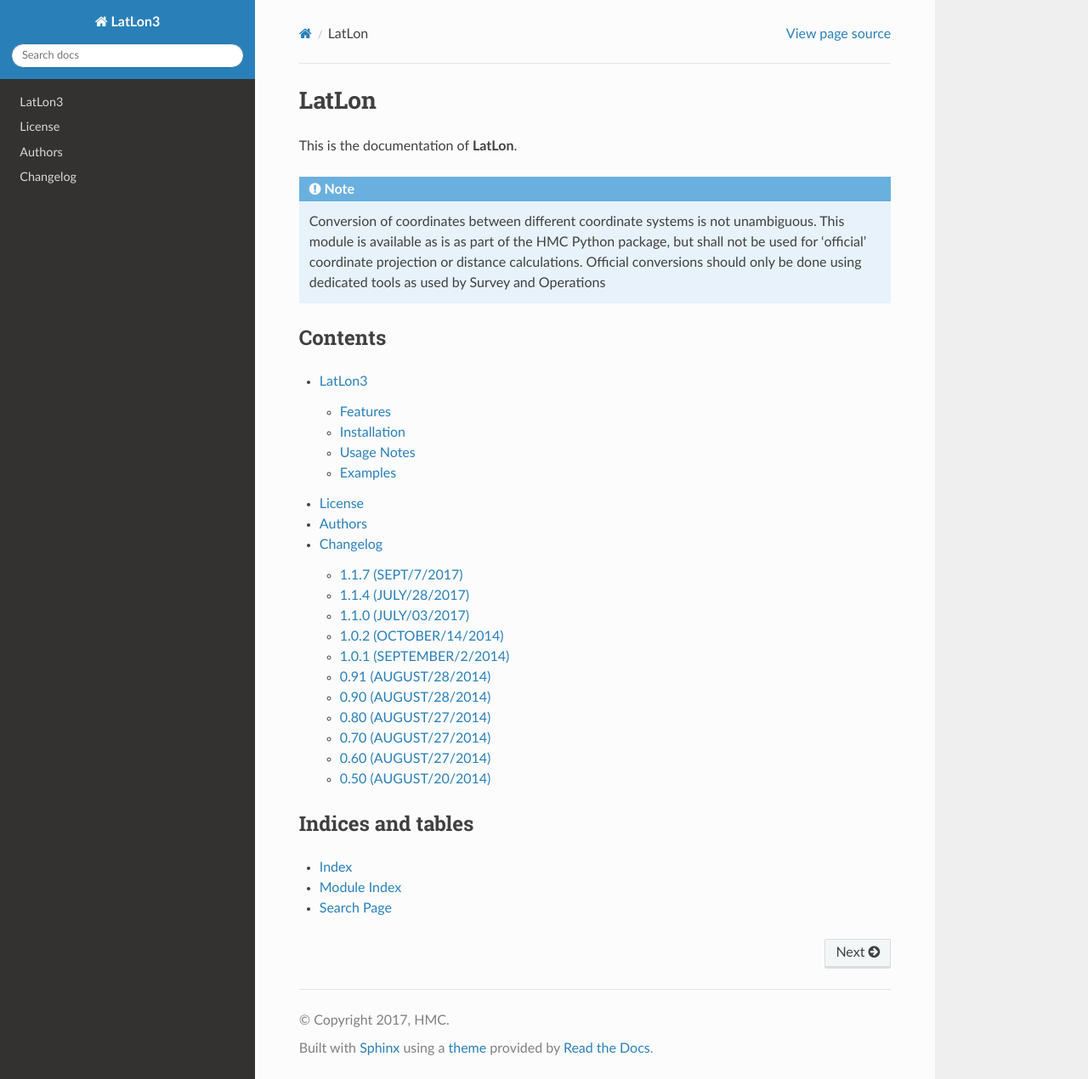
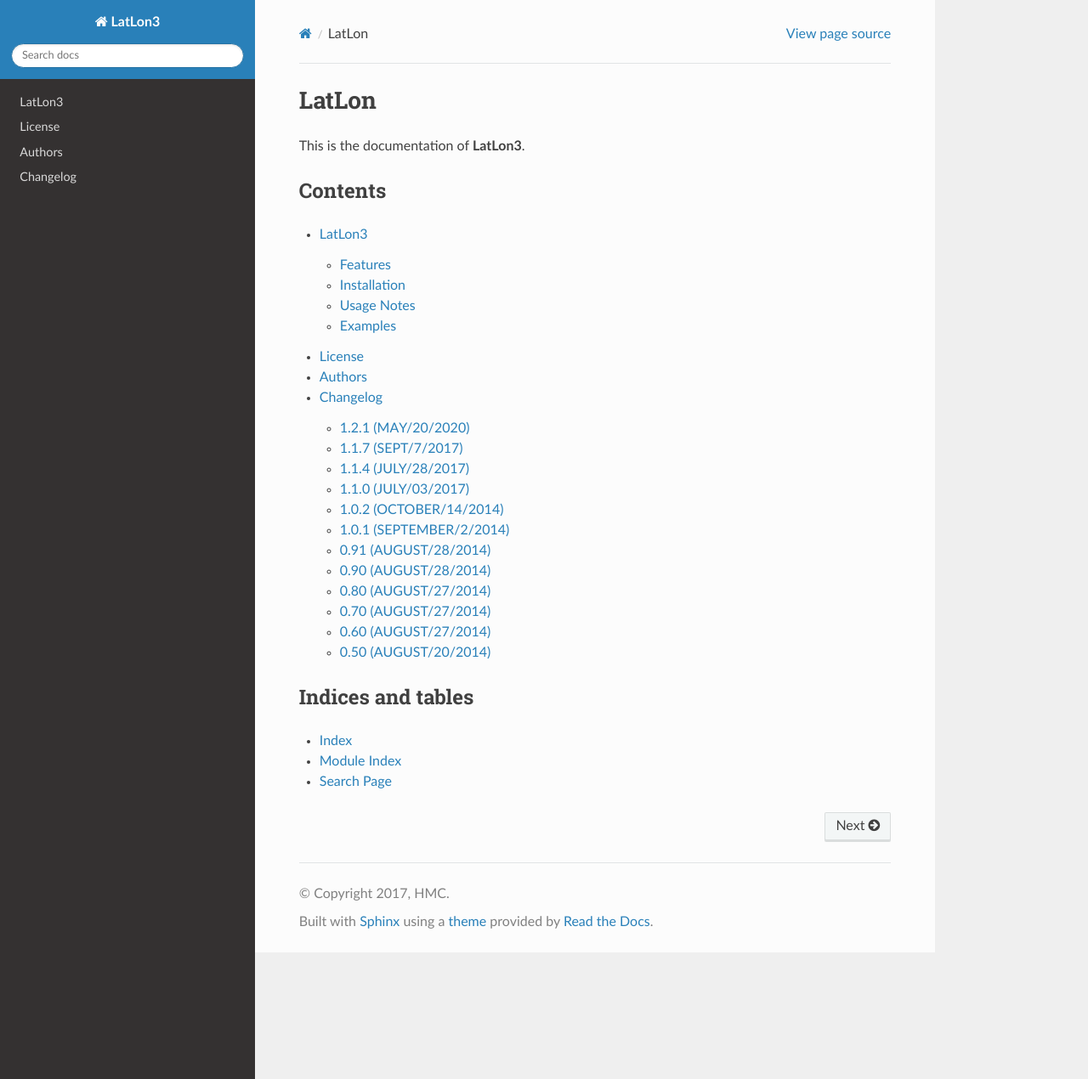
Before and after one commit to eelcovv/LatLonCalc, a Sphinx documentation site: the page built from docs/index.rst, in a window 1280 px wide and 1270 px high. Shown: the whole window at 85% size. Built offline with Sphinx 7.4.7 and the Read the Docs theme 2.0.0, drawn with Linux system fonts in a browser that asks for light colours; formulas are drawn with MathJax 3; pages that are not in the unit, such as notebooks, are missing from menus.

```diff
--- a/CHANGES.rst
+++ b/CHANGES.rst
@@ -1,6 +1,10 @@
 =========
 Changelog
 =========
+
+1.2.1 (MAY/20/2020)
+===================
+* Prepared for pypi and changed module name from LatLon to LatLon3
 
 1.1.7 (SEPT/7/2017)
 ====================
--- a/README.rst
+++ b/README.rst
@@ -27,7 +27,7 @@ Methods for representing geographic coordinates (latitude and longitude) includi
 ------------
 Installation
 ------------
-*LatLon3* has only been tested in Python 2.7 and 3.5, and 3.8
+*LatLon3* has only been tested in Python 3.8
 
 Installation through pip::
 
--- a/docs/index.rst
+++ b/docs/index.rst
@@ -2,14 +2,7 @@
 LatLon
 ======
 
-This is the documentation of **LatLon**.
-
-.. note::
-
-    Conversion of coordinates between different coordinate systems is not unambiguous. This module is
-    available as is as part of the HMC Python package, but shall not be used for 'official' coordinate projection or
-    distance calculations. Official conversions should only be done using dedicated tools as used by
-    Survey and Operations
+This is the documentation of **LatLon3**.
 
 Contents
 ========
--- a/setup.py
+++ b/setup.py
@@ -17,6 +17,7 @@ def setup_package():
     needs_sphinx = {'build_sphinx', 'upload_docs'}.intersection(sys.argv)
     sphinx = ['sphinx'] if needs_sphinx else []
     setup(setup_requires=['six', 'pyscaffold>=2.5a0,<2.6a0'] + sphinx,
+          long_description_content_type="text/markdown",
           use_pyscaffold=True)
 
 
```
Also changed, not shown: 1 other file.
